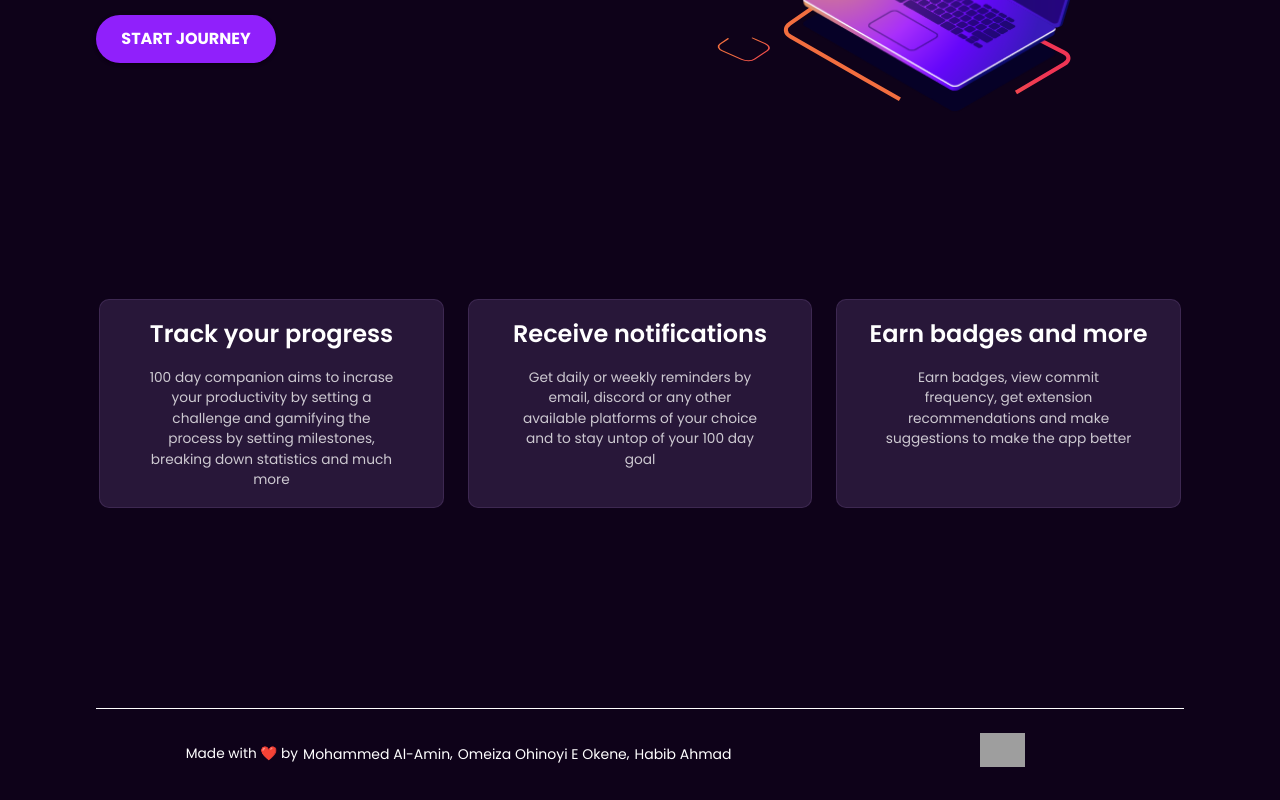
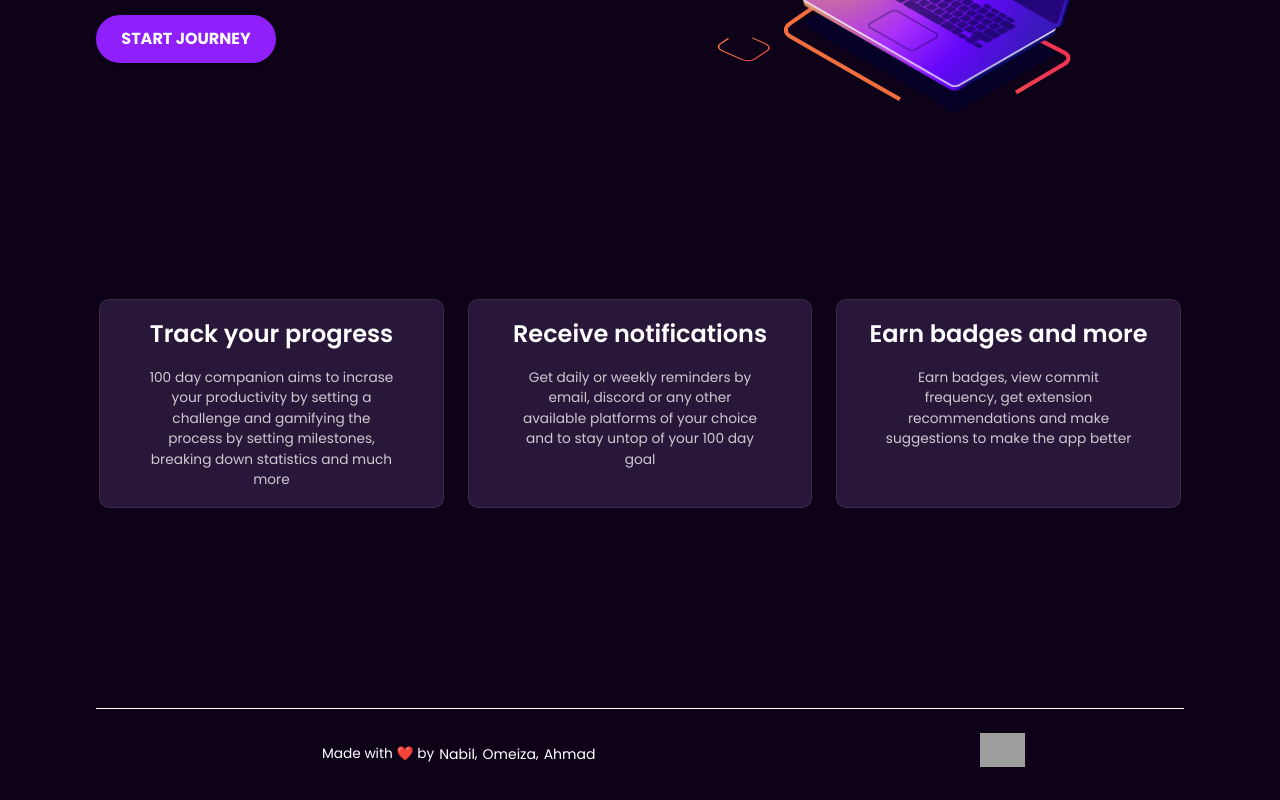
Before and after one commit to arndom/100Days-Companion, a React (Create React App) app: page /landing in a window 1280 px wide. Shown: the part 394-1194 px from the top of the page. Built offline with nearby package versions, Linux system fonts and the light colour scheme; grey boxes are pictures that could not be loaded.

Commit message:
minor edits

```diff
--- a/src/pages/Landing/Landing.tsx
+++ b/src/pages/Landing/Landing.tsx
@@ -59,15 +59,15 @@ const Landing = () => {
           <Typography>
             Made with ❤️ by
             <Button target="_blank" href="http://github.com/arndom" className={classes.link} disableRipple>
-              Mohammed Al-Amin
+              Nabil
             </Button>
             ,
             <Button target="_blank" href="https://github.com/Omzlaw" className={classes.link} disableRipple>
-              Omeiza ohinoyi e okene
+              Omeiza
             </Button>
             ,
             <Button target="_blank" href="http://github.com/habib-ahmad" className={classes.link} disableRipple>
-              Habib Ahmad
+              Ahmad
             </Button>
           </Typography>
         </Grid>
```
